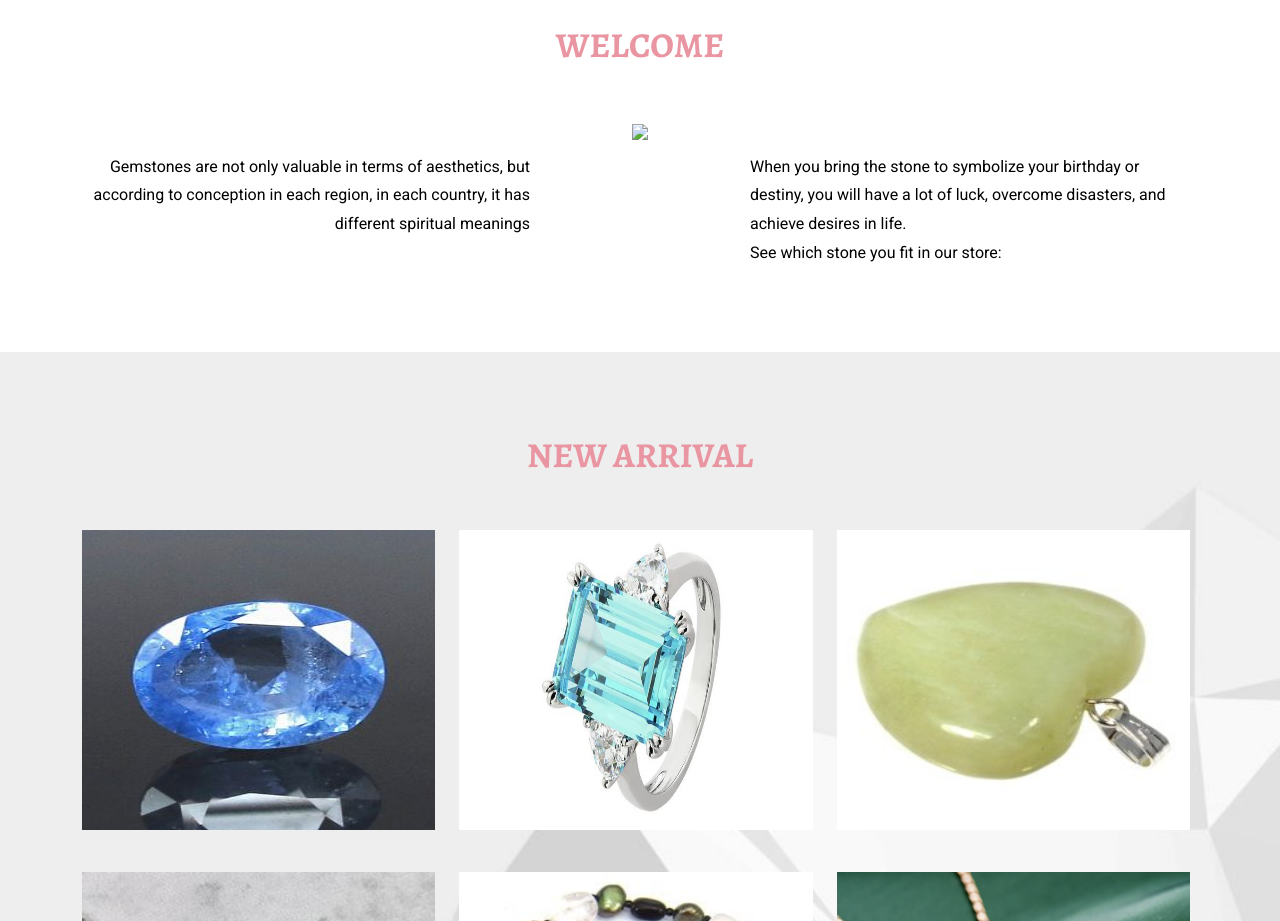
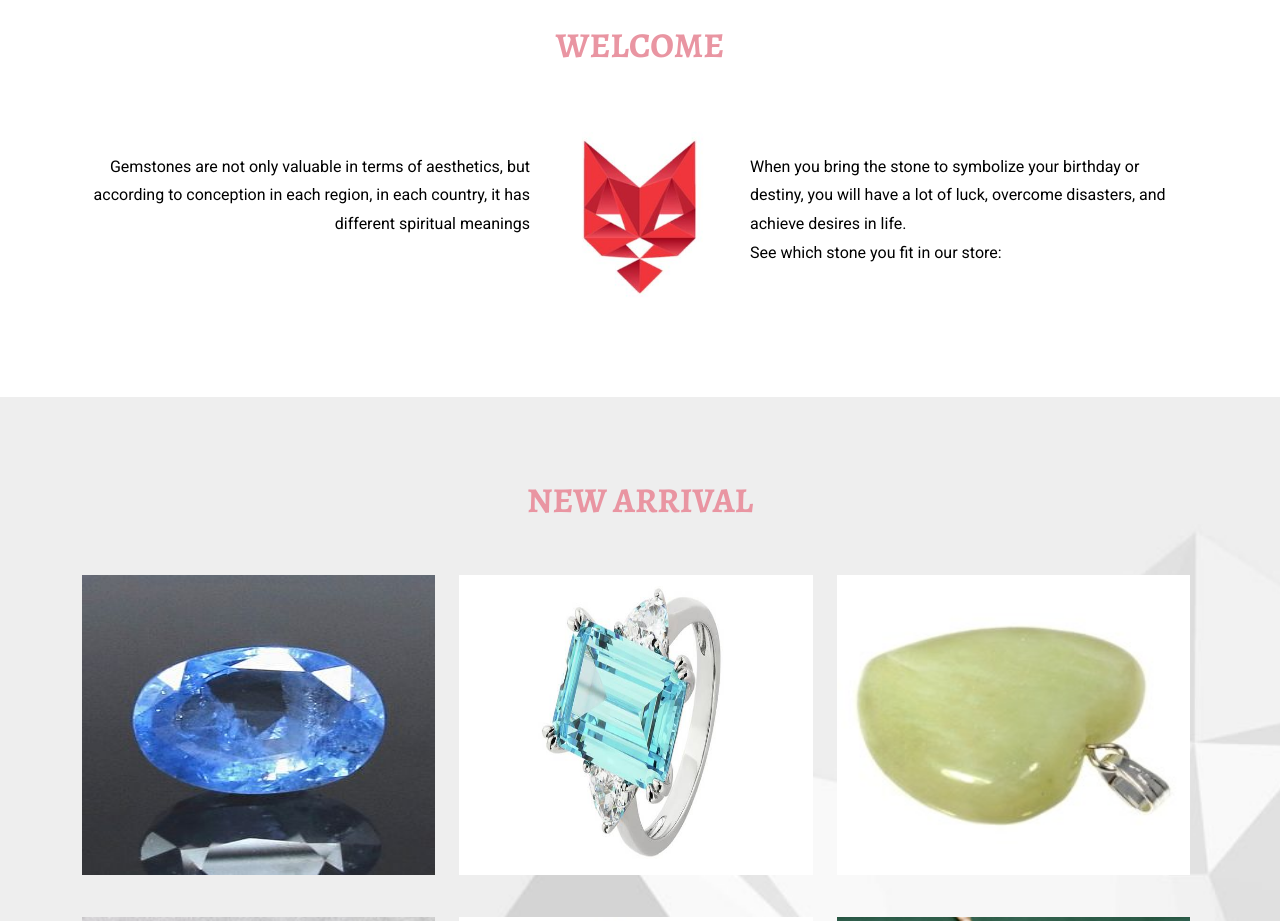
Before and after one commit to hooraiu/EPJ, a plain HTML site: page index.html in a window 1280 px wide. Shown: the part 800-1721 px from the top of the page. Drawn offline with nearby package versions, Linux system fonts and the light colour scheme.

Commit message:
Update index.html

```diff
--- a/index.html
+++ b/index.html
@@ -115,7 +115,7 @@ Smartphone Compatible web template, free webdesigns for Nokia, Samsung, LG, Sony
 			</div>
 			<div class="col-md-2 wel-middle text-center">
 				<!--để logo vo chỗ hình này-->
-				<img src="../PJ/img2/logo3.jpg" alt=" " style="width: 120%; "/>
+				<img src="img2/logo3.jpg" alt=" " style="width: 120%; "/>
 			</div>
 			<div class="col-md-5 wel-right">
 				<p>When you bring the stone to symbolize your birthday or destiny, you will have a lot of luck, overcome disasters, and achieve desires in life. <br> See which stone you fit in our store:</p>
```
